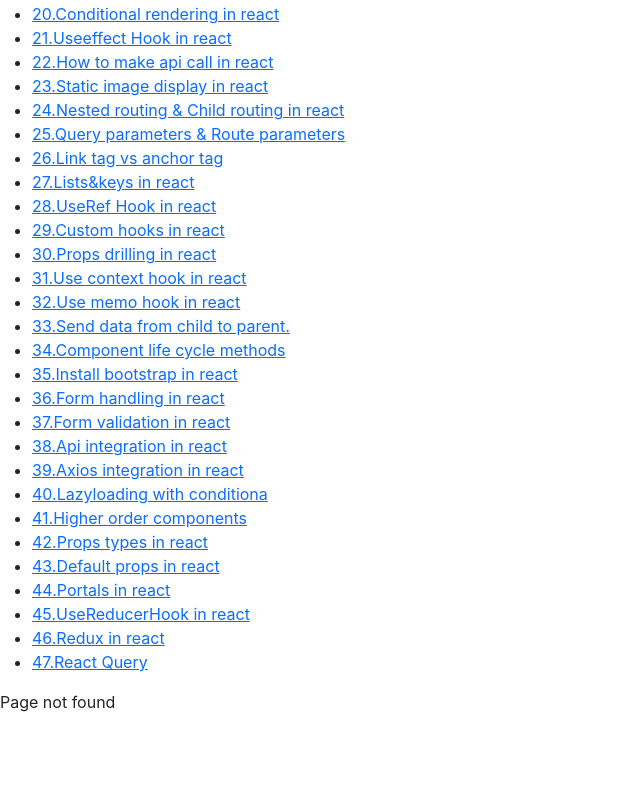
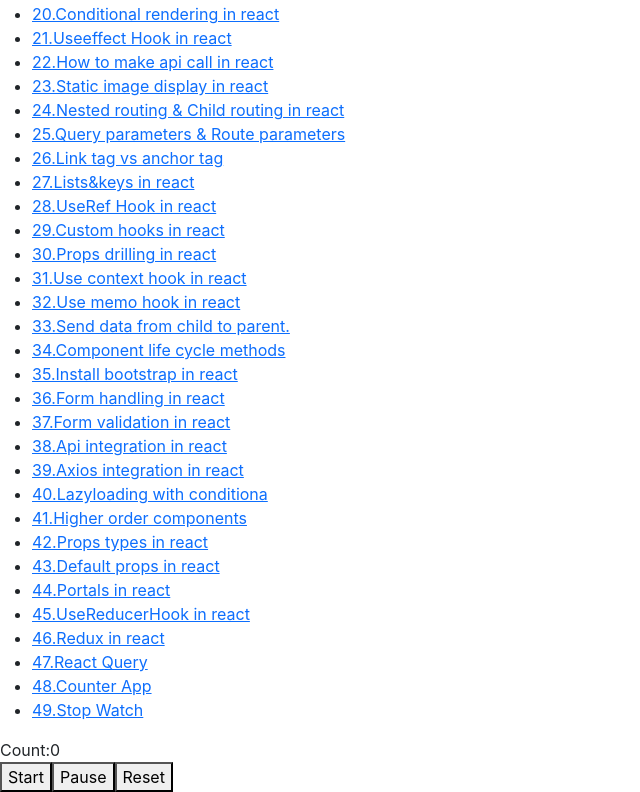
Before and after one commit to udaybabu/react-stuff, a React (Create React App) app: page /class/stopwatch-app in a window 1280 px wide. Shown: the part 454-1246 px from the top of the page, without its empty margins (0-640 px from the left). Before the commit the page ends 1168 px from the top, so only its background shows below. Built offline with nearby package versions, Linux system fonts and the light colour scheme; no server answers.

Commit message:
Implemented new changes

```diff
--- a/src/App.js
+++ b/src/App.js
@@ -53,6 +53,9 @@ import Protals from './class/portals';
 import UseReducerHook from './class/use-reducer-hook';
 import ReduxTest from './class/redux-test';
 import ReactQuery from './class/use-query';
+import Todolist from './class/todo-list';
+import CounterDemo from './class/counter-demo';
+import Stopwatch from './class/stopwatch-app';
 
 function App() {
 
@@ -79,7 +82,7 @@ function App() {
           <li><Link to="class/background-color-change">13.Background color change</Link></li>
           <li><Link to="class/counter-app">14.Counter app</Link></li>
           <li><Link to="class/props-destrecturing">15.Props destrecturing</Link></li>
-          <li><Link to="class/props-destrecturing">16.Todo app</Link></li>
+          <li><Link to="class/todo-list">16.Todo app</Link></li>
           <li><Link to="class/twoway-databinding">17.Two way data binding</Link> </li>
           <li><Link to="">18.Calculator app</Link> </li>
           <li><Link to="">19.What is virtual DOM in react</Link> </li>
@@ -111,6 +114,8 @@ function App() {
           <li><Link to="class/use-reducer-hook">45.UseReducerHook in react</Link></li>
           <li><Link to="class/redux-test">46.Redux in react</Link></li>
           <li><Link to="class/react-query">47.React Query</Link></li>
+          <li><Link to="class/counter-demo">48.Counter App</Link></li>
+          <li><Link to="class/stopwatch-app">49.Stop Watch</Link></li>
         </ul>
         {/* <Suspense fallback={<div>Loading...</div>}> */}
         <Routes>
@@ -129,6 +134,7 @@ function App() {
           <Route path='class/background-color-change' element={<BackgroundColorChange />} />
           <Route path='class/counter-app' element={<CounterApp />} />
           <Route path='class/props-destrecturing' element={<PropsDestrecturing />} />
+          <Route path='class/todo-list' element={<Todolist />} />
           <Route path='class/twoway-databinding' element={<TwowayDataBinding />} />
           <Route path='class/conditonal-rendering' element={<ConditionalRendering />} />
           <Route path='class/useeffect-hook' element={<UseeffectHook />} />
@@ -168,6 +174,8 @@ function App() {
           <Route path='class/use-reducer-hook' element={<UseReducerHook />}/>
           <Route path='class/redux-test'element={<ReduxTest />} />
           <Route path='class/react-query' element={<ReactQuery />}/>
+          <Route path='class/counter-demo' element={<CounterDemo />} />
+          <Route path='class/stopwatch-app' element={<Stopwatch />} />
           <Route path='*' element={<WildCardRoutes />} />
         </Routes>
         {/* </Suspense> */}
--- /dev/null
+++ b/src/class/counter-demo.js
@@ -0,0 +1,19 @@
+import React, { useEffect, useState } from "react";
+
+const CounterDemo = () => {
+   const [count, setCount] = useState(0);
+
+   useEffect(() => {
+    let timer = setInterval(() => {
+        setCount(pre => pre+1)
+    },1000)
+
+    return(() => {
+        clearInterval(timer)
+    })
+   })
+   return(<>
+   <h3>Count:{count}</h3>
+   </>)
+}
+export default CounterDemo;
--- /dev/null
+++ b/src/class/stopwatch-app.js
@@ -0,0 +1,46 @@
+import React, { useEffect, useState } from "react";
+
+const Stopwatch = () => {
+  const [count, setCount] = useState(0);
+  const [isActive, setIsActive] = useState(false);
+
+  useEffect(() => {
+    let timer;
+    if (isActive) {
+      timer = setInterval(() => {
+        setCount((pre) => pre + 1);
+      }, 1000);
+    }
+
+    return(() => {
+       clearInterval(timer);
+    })
+  }, [isActive]);
+
+  const startAction = () => {
+    setIsActive(true);
+  };
+
+  const pauseAction = () => {
+    setIsActive(false);
+  };
+
+  const resetAction = () => {
+    setIsActive(false);
+    setCount(0);
+  };
+
+  return (
+    <>
+      <div>
+        <label>Count:{count}</label>
+      </div>
+      <div>
+        <button onClick={startAction}>Start</button>
+        <button onClick={pauseAction}>Pause</button>
+        <button onClick={resetAction}>Reset</button>
+      </div>
+    </>
+  );
+};
+export default Stopwatch;
--- /dev/null
+++ b/src/class/todo-list.js
@@ -0,0 +1,60 @@
+import React, { useState } from "react";
+
+const Todolist = () => {
+  const [names, setNames] = useState([]);
+  const [name, setName] = useState("");
+  const [isEdit, setIsEdit] = useState(false);
+  const [selectedIndex, setSelectedIndex] = useState(null);
+
+  const addHandler = () => {
+    if(isEdit){
+        let items = [...names];
+        items[selectedIndex] = name;
+        setNames([...items]);
+        setName("");
+        setIsEdit(false);
+    } else{
+        setNames([...names,name]);
+        setName("");
+    }
+
+  }
+
+  const onEditAction = (index) => {
+     let selectedItem = names.find((item, i, arr) => i === index);
+     setName(selectedItem);
+     setIsEdit(true);
+     setSelectedIndex(index);
+  }
+
+  const onDeleteAction = (index) => {
+    const deletedItems = names.filter((name, i, arr) => i !== index);
+    setNames([...deletedItems]);
+  }
+
+  return (
+    <>
+      <div>
+        <input
+          type="text"
+          value={name}
+          onChange={(e) => setName(e.target.value)}
+        />
+        <button onClick={addHandler}>Add</button>
+      </div>
+      <div>
+        { names && names.length>0 && names.map((name,index) => (
+            <div key={index}>
+                <label>{name}</label>
+                <button onClick={() => onEditAction(index)}>Edit</button>
+                <button onClick={() => onDeleteAction(index)}>Delete</button>
+            </div>
+        ))
+
+        }
+
+      </div>
+    </>
+  );
+};
+export default Todolist;
```
